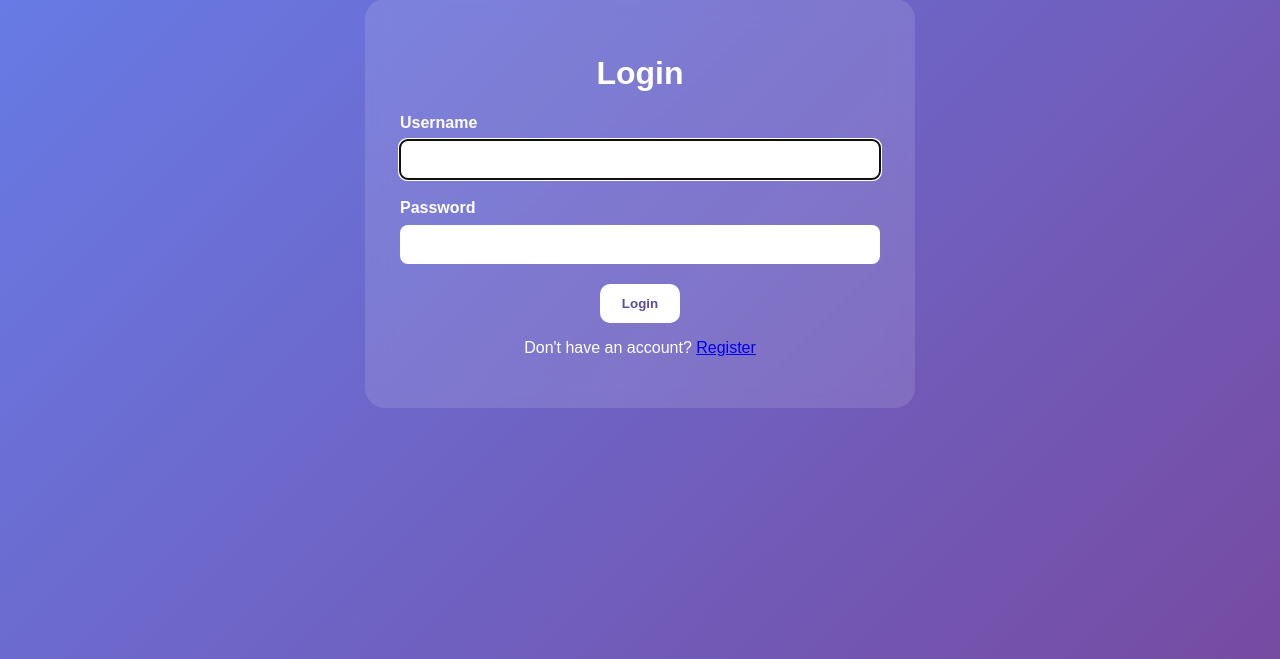
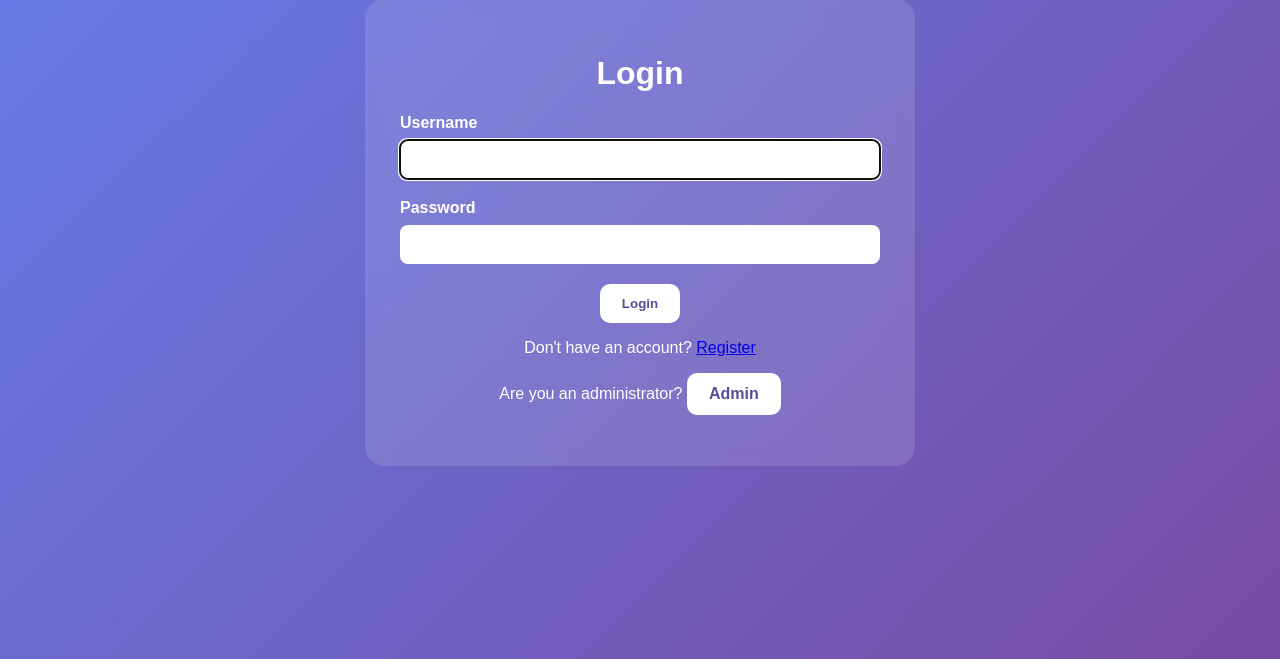
Before and after one commit to HimakarC/upload_image_project, a Django app: page /login/ in a window 1280 px wide. Shown: the part 141-800 px from the top of the page. Run offline with Django 5.2, Linux system fonts and the light colour scheme; parts of the project's set-up code (start-up, migrations or seed data) failed here and were passed over.

Commit message:
Update login.html

```diff
--- a/uploads/templates/uploads/login.html
+++ b/uploads/templates/uploads/login.html
@@ -73,6 +73,15 @@ Login
     </a>
 </p>
 
+<!-- Admin Dashboard Link -->
+<p>
+    Are you an administrator?
+
+    <a href="{% url 'admin_dashboard' %}" class="button">
+        Admin
+    </a>
+</p>
+
 
 </div>
 
```
